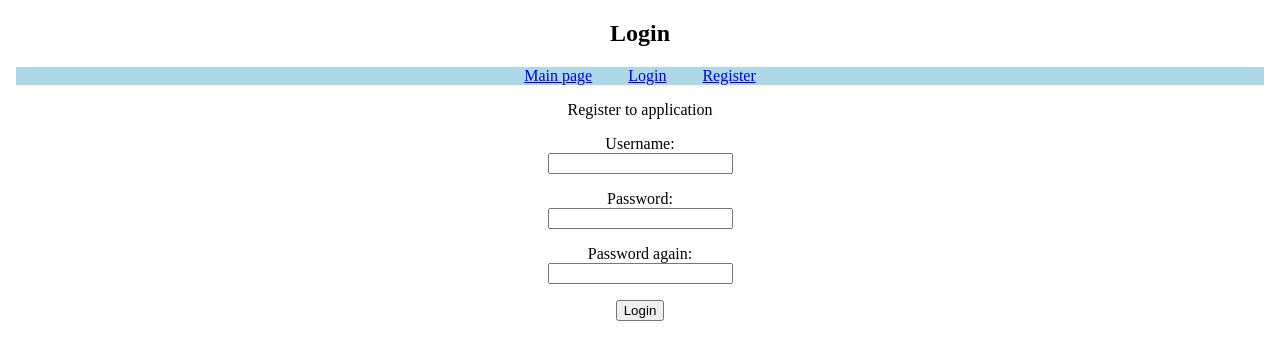
After one commit to vainiovesa/csb-course-project-1, a Flask app: page /register in a window 1280 px wide. The commit adds this page. Shown: the top 360 px of the page. Run offline with Flask 3, Linux system fonts and the light colour scheme.

Commit message:
Add login and register pages

```diff
--- a/app.py
+++ b/app.py
@@ -1,4 +1,4 @@
-from flask import Flask, render_template
+from flask import Flask, render_template, redirect, request
 
 app = Flask(__name__)
 
@@ -6,5 +6,19 @@ app = Flask(__name__)
 def index():
     return render_template("index.html")
 
+@app.route("/login", methods=["GET", "POST"])
+def login():
+    if request.method == "POST":
+        return redirect("/")
+
+    return render_template("login.html")
+
+@app.route("/register", methods=["GET", "POST"])
+def register():
+    if request.method == "POST":
+        return redirect("/")
+
+    return render_template("register.html")
+
 if __name__=="__main__":
     app.run(debug=True)
--- a/static/main.css
+++ b/static/main.css
@@ -11,6 +11,8 @@ nav ul {
 
 nav li {
     text-align: center;
+    display: inline-block;
+    padding: 0 1em;
 }
 
 .content {
--- /dev/null
+++ b/templates/register.html
@@ -0,0 +1,44 @@
+<!DOCTYPE html>
+<html>
+
+<head>
+  <title>Application</title>
+  <link rel="stylesheet" href="/static/main.css">
+</head>
+
+<body>
+  <div class="header">
+    <h2>Login</h2>
+  </div>
+
+  <div class="nav">
+    <nav>
+      <ul>
+        <li><a href="/">Main page</a></li>
+        <li><a href="/login">Login</a></li>
+        <li><a href="/register">Register</a></li>
+      </ul>
+    </nav>
+  </div>
+
+  <div class="content">
+    <p>Register to application</p>
+    <form action="/register" method="post">
+      <p>
+        <label for="username">Username</label>:<br />
+        <input type="text" name="username" id="username" required />
+      </p>
+      <p>
+        <label for="password">Password</label>:<br />
+        <input type="password" name="password-1" id="password-1" required />
+      </p>
+      <p>
+        <label for="password">Password again</label>:<br />
+        <input type="password" name="password-2" id="password-2" required />
+      </p>
+      <input type="submit" value="Login" name="Register" />
+    </form>
+  </div>
+</body>
+
+</html>
```
Also changed, not shown: templates/index.html (+12 -6 lines), templates/login.html (added, +40 -0 lines).
